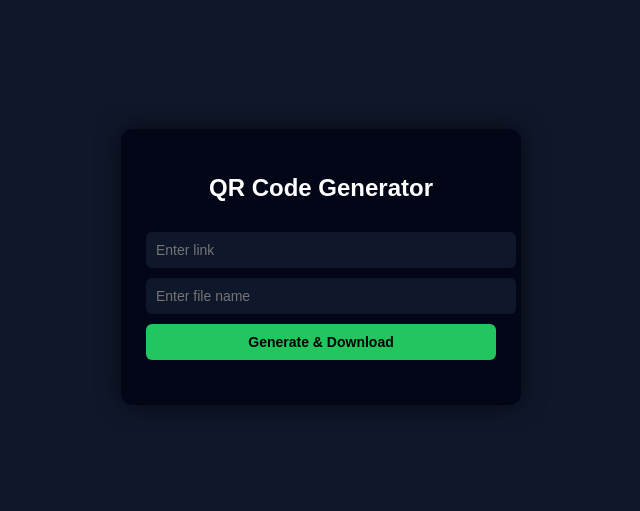
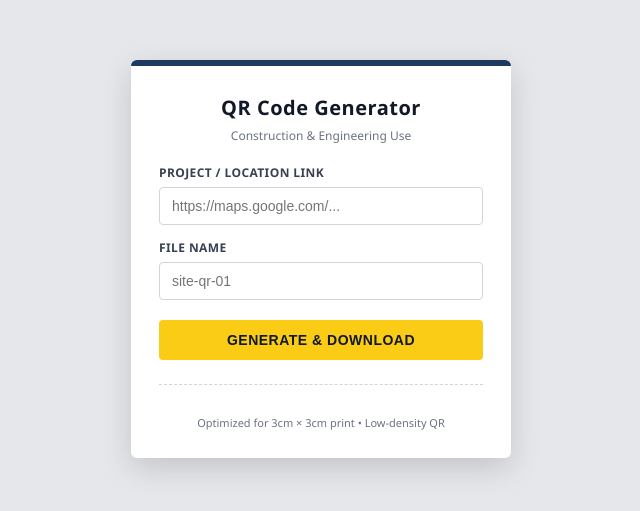
Before and after one commit to 00charan00/QR-Generation, a plain HTML site: page index.html in a window 1280 px wide. Shown: the part 141-652 px from the top of the page, without its empty margins (319-959 px from the left). Drawn offline with Linux system fonts and the light colour scheme.

Commit message:
Update index.html

```diff
--- a/index.html
+++ b/index.html
@@ -4,118 +4,198 @@
 <meta charset="UTF-8">
 <title>QR Generator</title>
 
-  <!-- QR Libraries -->
-  <script src="https://cdn.jsdelivr.net/npm/qrcode@1.5.4/build/qrcode.min.js"></script>
+<!-- QR Library -->
+<script src="https://cdnjs.cloudflare.com/ajax/libs/qrcodejs/1.0.0/qrcode.min.js"></script>
 
 <style>
+/* ===== RESET ===== */
+* {
+  box-sizing: border-box;
+}
+
+/* ===== BASE ===== */
 body {
-      font-family: Arial, sans-serif;
-      background: #0f172a;
-      color: white;
+  margin: 0;
+  min-height: 100vh;
   display: flex;
   justify-content: center;
   align-items: center;
-      height: 100vh;
+  background: #e5e7eb; /* concrete grey */
+  font-family: "Segoe UI", Arial, sans-serif;
+  color: #111827;
 }
 
-    .card {
-      background: #020617;
-      padding: 25px;
-      border-radius: 12px;
-      width: 350px;
-      box-shadow: 0 0 25px rgba(0,0,0,0.6);
+/* ===== CARD ===== */
+.box {
+  background: #ffffff;
+  width: 380px;
+  padding: 28px;
+  border-radius: 6px;
+  border-top: 6px solid #1f3a5f; /* steel blue */
+  box-shadow: 0 10px 30px rgba(0,0,0,0.15);
 }
 
-    h2 {
+/* ===== HEADER ===== */
+.box h2 {
+  margin: 0 0 6px 0;
   text-align: center;
+  font-size: 20px;
+  letter-spacing: 0.5px;
+}
+
+.subtitle {
+  text-align: center;
+  font-size: 12px;
+  color: #6b7280;
   margin-bottom: 20px;
 }
 
-    input, button {
-      width: 100%;
-      padding: 10px;
-      margin-top: 10px;
-      border-radius: 6px;
-      border: none;
-      font-size: 14px;
+/* ===== FORM ===== */
+label {
+  font-size: 12px;
+  font-weight: 600;
+  text-transform: uppercase;
+  letter-spacing: 0.4px;
+  color: #374151;
+  display: block;
+  margin-top: 14px;
 }
 
 input {
-      background: #0f172a;
-      color: white;
+  width: 100%;
+  padding: 10px 12px;
+  margin-top: 6px;
+  font-size: 14px;
+  border-radius: 4px;
+  border: 1px solid #d1d5db;
+  outline: none;
 }
 
+input:focus {
+  border-color: #1f3a5f;
+}
+
+/* ===== BUTTON ===== */
 button {
-      background: #22c55e;
-      font-weight: bold;
+  margin-top: 20px;
+  width: 100%;
+  padding: 12px;
+  background: #facc15; /* safety yellow */
+  color: #111827;
+  font-size: 14px;
+  font-weight: 700;
+  letter-spacing: 0.5px;
+  border: none;
+  border-radius: 4px;
   cursor: pointer;
+  transition: background 0.2s ease;
 }
 
 button:hover {
-      background: #16a34a;
+  background: #eab308;
 }
 
-    #qrPreview {
-      margin-top: 20px;
+/* ===== PREVIEW ===== */
+#preview {
+  margin-top: 24px;
+  padding-top: 16px;
+  border-top: 1px dashed #d1d5db;
+  text-align: center;
+}
+
+#preview canvas {
+  background: white;
+  padding: 8px;
+  border: 1px solid #d1d5db;
+}
+
+/* ===== FOOTER NOTE ===== */
+.note {
+  margin-top: 14px;
+  font-size: 11px;
+  color: #6b7280;
   text-align: center;
 }
 </style>
 </head>
+
 <body>
 
-<div class="card">
+<div class="box">
   <h2>QR Code Generator</h2>
+  <div class="subtitle">Construction & Engineering Use</div>
 
-  <input id="link" placeholder="Enter link" />
-  <input id="filename" placeholder="Enter file name" />
+  <label for="link">Project / Location Link</label>
+  <input id="link" placeholder="https://maps.google.com/..." />
 
-  <button onclick="generateQR()">Generate & Download</button>
+  <label for="name">File Name</label>
+  <input id="name" placeholder="site-qr-01" />
 
-  <div id="qrPreview"></div>
+  <button onclick="generate()">GENERATE & DOWNLOAD</button>
+
+  <div id="preview"></div>
+
+  <div class="note">
+    Optimized for 3cm × 3cm print • Low-density QR
+  </div>
 </div>
 
 <script>
-function generateQR() {
+function generate() {
   const link = document.getElementById("link").value.trim();
-  const name = document.getElementById("filename").value.trim();
+  const name = document.getElementById("name").value.trim();
 
   if (!link || !name) {
-    alert("Fill all fields");
+    alert("Please fill all fields");
     return;
   }
 
-  const folder = "QR-Codes";
-  const pngPath = `${folder}/${name}.png`;
-  const svgPath = `${folder}/${name}.svg`;
+  const preview = document.getElementById("preview");
+  preview.innerHTML = "";
 
-  // Clear preview
-  document.getElementById("qrPreview").innerHTML = "";
+  const qrDiv = document.createElement("div");
+  preview.appendChild(qrDiv);
 
-  // PNG
-  QRCode.toCanvas(link, { width: 300 }, (err, canvas) => {
-    if (err) return console.error(err);
-    document.getElementById("qrPreview").appendChild(canvas);
-
-    const pngLink = document.createElement("a");
-    pngLink.href = canvas.toDataURL("image/png");
-    pngLink.download = pngPath;
-    pngLink.click();
+  new QRCode(qrDiv, {
+    text: link,
+    width: 300,
+    height: 300,
+    correctLevel: QRCode.CorrectLevel.L
   });
 
-  // SVG
-  QRCode.toString(link, { type: "svg" }, (err, svg) => {
-    if (err) return console.error(err);
+  // Download PNG
+  setTimeout(() => {
+    const img = qrDiv.querySelector("img");
+    if (!img) return;
+
+    const a = document.createElement("a");
+    a.href = img.src;
+    a.download = `QR-Codes/${name}.png`;
+    a.click();
+  }, 400);
+
+  // Download SVG
+  setTimeout(() => {
+    const img = qrDiv.querySelector("img");
+    if (!img) return;
+
+    const svg = `
+<svg xmlns="http://www.w3.org/2000/svg" width="300" height="300" viewBox="0 0 300 300">
+  <rect width="100%" height="100%" fill="white"/>
+  <image href="${img.src}" width="300" height="300"/>
+</svg>
+`;
 
     const blob = new Blob([svg], { type: "image/svg+xml" });
     const url = URL.createObjectURL(blob);
 
     const svgLink = document.createElement("a");
     svgLink.href = url;
-    svgLink.download = svgPath;
+    svgLink.download = `QR-Codes/${name}.svg`;
     svgLink.click();
 
     URL.revokeObjectURL(url);
-  });
+  }, 500);
 }
 </script>
 
```
Lines whose indentation alone changed are shown as unchanged.
